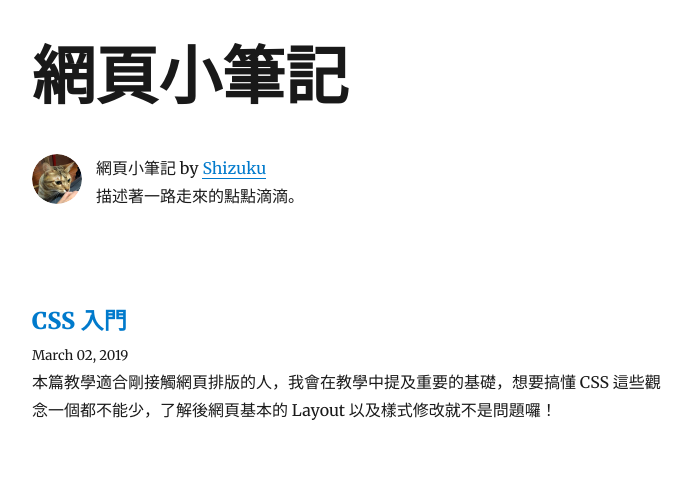
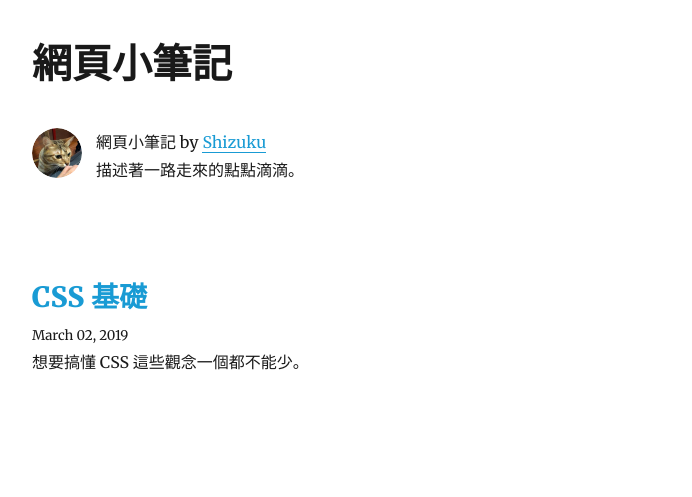
Before and after one commit to ShizukuIchi/blog, a Gatsby site: page / in a window 1280 px wide. Shown: the whole page, without its empty margins (293-985 px from the left). Built offline with nearby package versions, Linux system fonts and the light colour scheme; Gatsby itself is replaced by a stand-in of ours; some packages are replaced by stand-ins of ours.

Commit message:
change style

```diff
--- a/content/blog/css-get-started/index.md
+++ b/content/blog/css-get-started/index.md
@@ -1,12 +1,12 @@
 ---
-title: CSS 入門
+title: CSS 基礎
 date: "2019-03-02T22:40:32.169Z"
-description: 本篇教學適合剛接觸網頁排版的人，我會在教學中提及重要的基礎，想要搞懂 CSS 這些觀念一個都不能少，了解後網頁基本的 Layout 以及樣式修改就不是問題囉！
+description: 想要搞懂 CSS 這些觀念一個都不能少。
 ---
 
-本篇教學適合剛接觸網頁排版的人，我會在教學中提及重要的基礎，想要搞懂 CSS 這些觀念一個都不能少，了解後網頁基本的 Layout 以及樣式修改就不是問題囉！
+本篇教學適合剛接觸網頁排版的人，我會在教學中提及重要的基礎，了解後網頁基本的 Layout 以及樣式修改就不是問題囉！
 
-# 基礎說明
+# 前情提要
 網頁的骨架由 HTML 組成， CSS 就像是器官、外觀，Javascript 則是大腦，在此著重 CSS 的介紹。
 
 HTML Tag 有很多種如 `div`、`span` 等等，而最常看到的是 `div`，因為他幾乎沒有預設的 CSS 屬性，很適合作為基本的元素拿來修改樣式。
--- a/gatsby-config.js
+++ b/gatsby-config.js
@@ -69,7 +69,6 @@ module.exports = {
         background_color: `#ffffff`,
         theme_color: `#663399`,
         display: `minimal-ui`,
-        icon: `content/assets/gatsby-icon.png`,
       },
     },
     `gatsby-plugin-offline`,
--- a/src/components/layout.js
+++ b/src/components/layout.js
@@ -1,7 +1,7 @@
 import React from "react"
 import { Link } from "gatsby"
 
-import { rhythm, scale } from "../utils/typography"
+import { rhythm } from "../utils/typography"
 
 class Layout extends React.Component {
   render() {
@@ -13,7 +13,6 @@ class Layout extends React.Component {
       header = (
         <h1
           style={{
-            ...scale(1.5),
             marginBottom: rhythm(1.5),
             marginTop: 0,
           }}
@@ -42,7 +41,7 @@ class Layout extends React.Component {
             style={{
               boxShadow: `none`,
               textDecoration: `none`,
-              color: `inherit`,
+              color: `#52bae7`,
             }}
             to={`/`}
           >
--- a/src/components/seo.js
+++ b/src/components/seo.js
@@ -24,16 +24,18 @@ function SEO({ description, lang, meta, keywords, title }) {
       }
     `
   )
-
   const metaDescription = description || site.siteMetadata.description
-
+  const pageTitle =
+    title === "All posts"
+      ? `${site.siteMetadata.author}'s ${site.siteMetadata.title}`
+      : title
   return (
     <Helmet
       htmlAttributes={{
         lang,
       }}
       title={title}
-      titleTemplate={`%s | ${site.siteMetadata.title}`}
+      titleTemplate={pageTitle}
       meta={[
         {
           name: `description`,
--- a/src/pages/index.js
+++ b/src/pages/index.js
@@ -28,7 +28,10 @@ class BlogIndex extends React.Component {
                   marginBottom: rhythm(1 / 4),
                 }}
               >
-                <Link style={{ boxShadow: `none` }} to={node.fields.slug}>
+                <Link
+                  style={{ boxShadow: `none`, fontSize: "28px" }}
+                  to={node.fields.slug}
+                >
                   {title}
                 </Link>
               </h3>
--- a/src/utils/typography.js
+++ b/src/utils/typography.js
@@ -5,6 +5,9 @@ Wordpress2016.overrideThemeStyles = () => {
   return {
     "a.gatsby-resp-image-link": {
       boxShadow: `none`,
+    },
+    a: {
+      color: "#199bd4",
     },
   }
 }
```
Also changed, not shown: static/favicon.ico (deleted), static/favicon.png (added), 1 other file.
